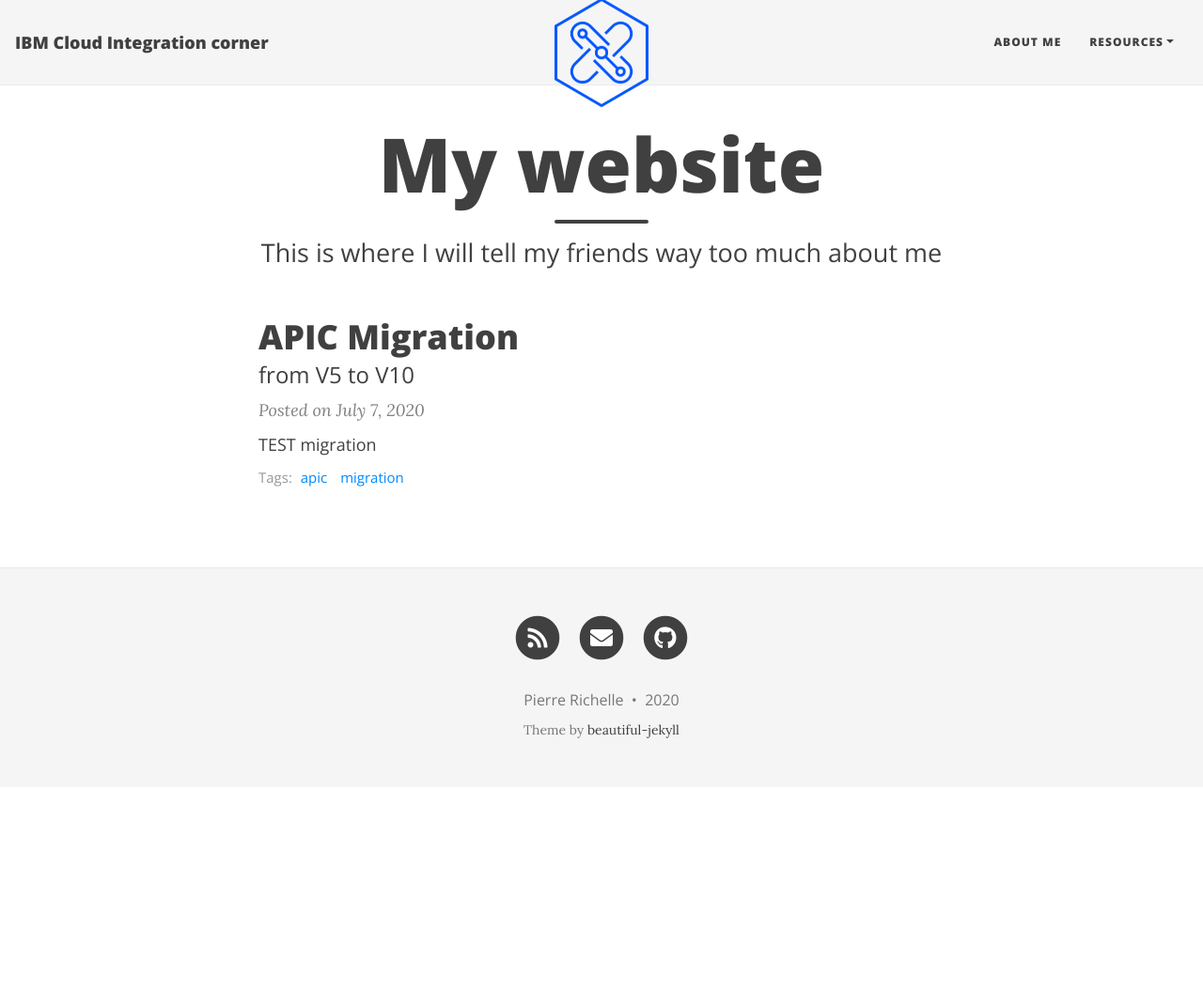
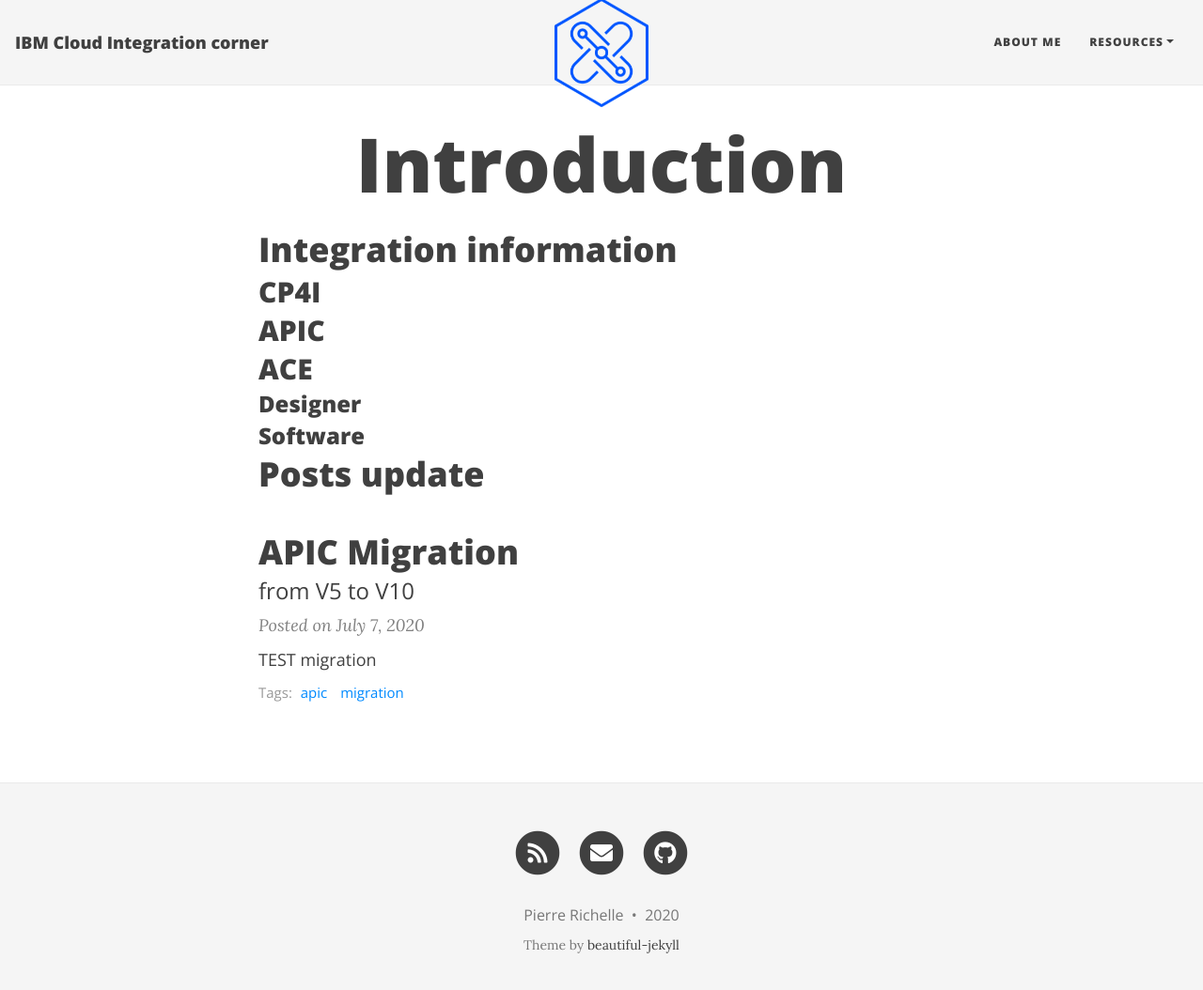
Before and after one commit to prichelle/integration.github.io, a Jekyll site: the page built from index.md, in a window 1280 px wide and 1067 px high. Shown: the top 1054 px of the window at 94% size. Built offline with Jekyll 4.4.1, drawn with Linux system fonts in a browser that asks for light colours; nearby versions of some CDN libraries; the list of posts is cut into pages by our own code.

Commit message:
index updated

```diff
--- /dev/null
+++ b/index.md
@@ -0,0 +1,14 @@
+---
+layout: home
+title: Introduction
+---
+
+# Integration information
+
+## CP4I
+## APIC
+## ACE
+### Designer
+### Software
+
+# Posts update
--- a/index.html
+++ b/index_origin.html
@@ -3,3 +3,5 @@
 title: My website
 subtitle: This is where I will tell my friends way too much about me
 ---
+
+# test
```
Also changed, not shown: index_test.md (deleted, +0 -18 lines).
